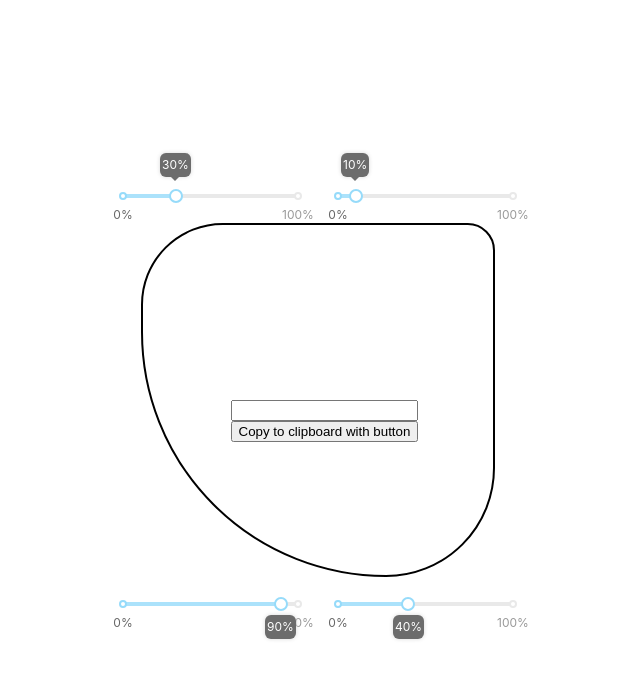
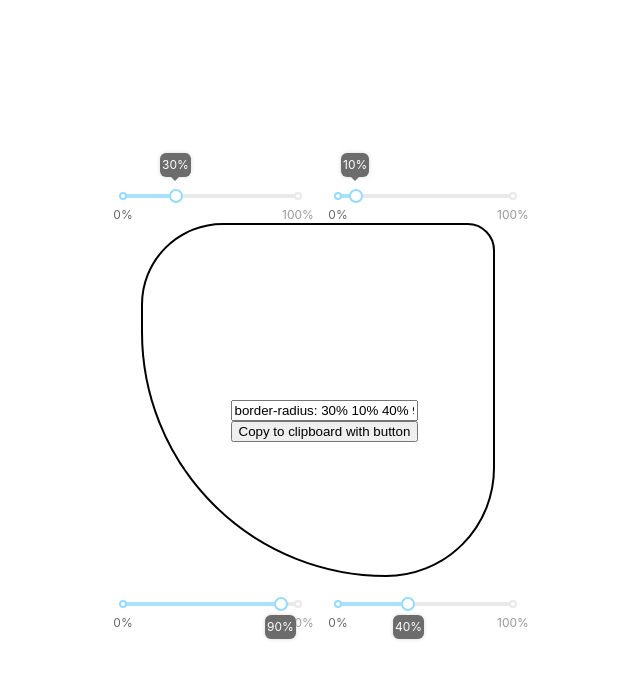
Before and after one commit to mrkshx/border_radius_previewer, a React (Create React App) app: page / in a window 1280 px wide. Shown: the top 678 px of the page, without its empty margins (322-962 px from the left). Built offline with nearby package versions, Linux system fonts and the light colour scheme.

Commit message:
getting borderRadius data and showing in text field

```diff
--- a/src/components/border_radius_clipboard.jsx
+++ b/src/components/border_radius_clipboard.jsx
@@ -4,11 +4,11 @@ import {CopyToClipboard} from 'react-copy-to-clipboard';
 import '../style/border_radius_clipboard.css';
 
 
-const BorderRadiusClipboard = () => {
+const BorderRadiusClipboard = (props) => {
   const [clipboardText, copyToClipboard] = useState("");
 
   return <div id="border-radius-clipboard" >
-    <input value={clipboardText} onChange={({target: {value}}) => copyToClipboard(value)} />
+    <input value={`border-radius: ${props.value.topLeft}% ${props.value.topRight}% ${props.value.bottomRight}% ${props.value.bottomLeft}%`} onChange={({target: {value}}) => copyToClipboard(value)} />
     <CopyToClipboard text={clipboardText}>
       <button>Copy to clipboard with button</button>
     </CopyToClipboard>
--- a/src/components/border_square.jsx
+++ b/src/components/border_square.jsx
@@ -90,7 +90,7 @@ const BorderSquare = () => {
         });
       }}
       className="sliderBottomRight" />
-      <BorderRadiusClipboard/>
+      <BorderRadiusClipboard value={borderRadius} />
   </div>
 };
 
```
